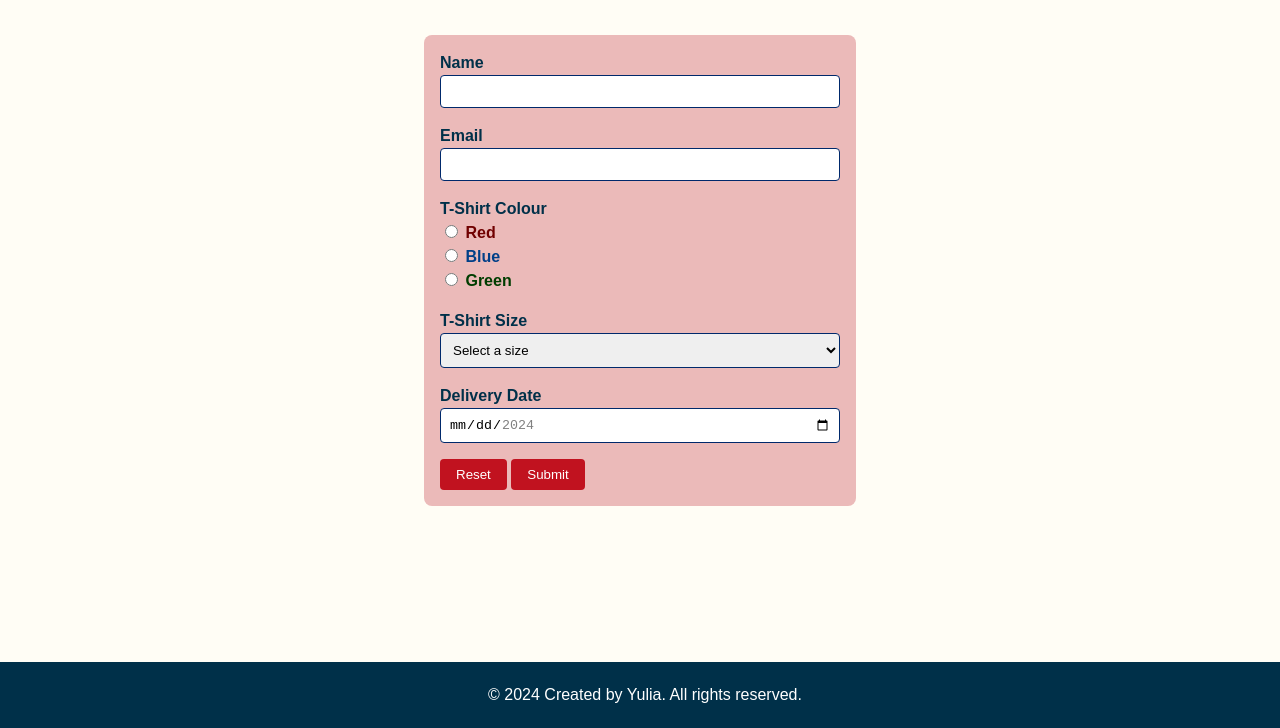
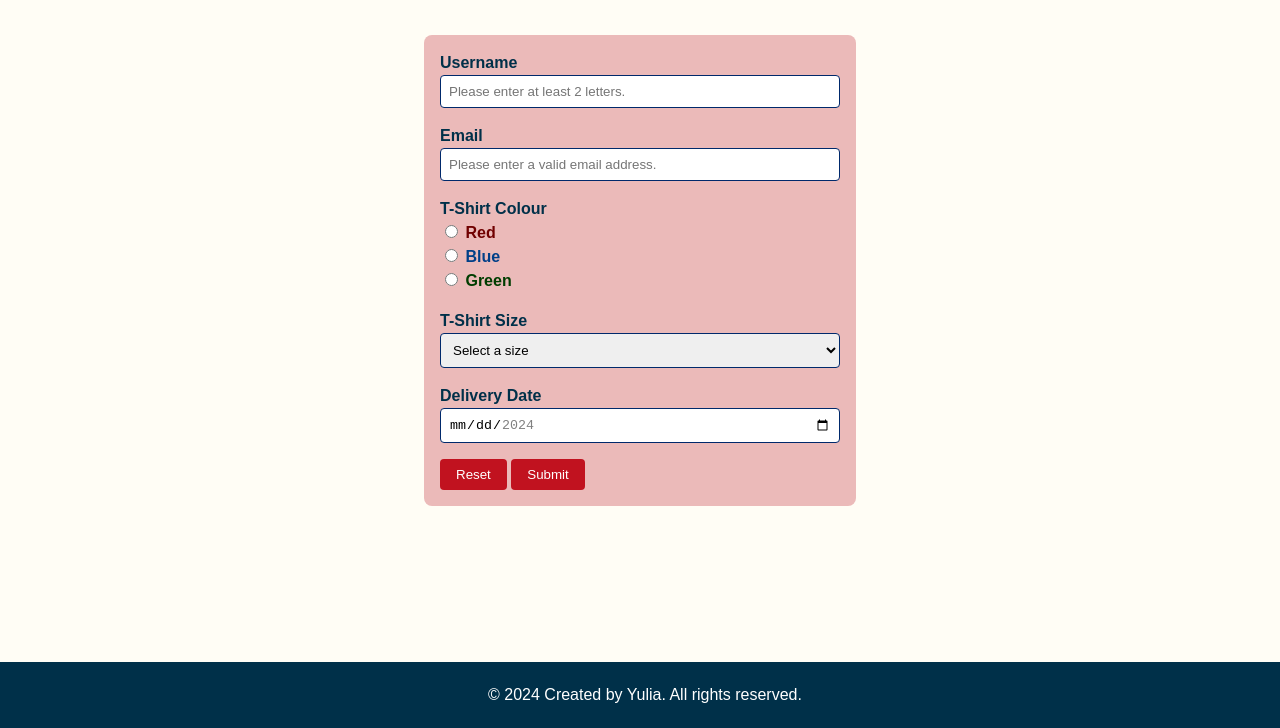
Before and after one commit to CodeYourFuture/Module-User-Focused-Data, a website: page Form-Controls/index.html in a window 1280 px wide. Shown: the part 72-800 px from the top of the page. Drawn offline with Linux system fonts and the light colour scheme.

Commit message:
Replace with username and placeholder

```diff
--- a/Form-Controls/index.html
+++ b/Form-Controls/index.html
@@ -15,12 +15,12 @@
   <main>
   <form>
     <div>
-      <label for="name">Name</label>
-      <input type="text" id="name" name="name" required pattern="[A-Za-z\s]{2,}" title="Please enter at least 2 letters.">
+      <label for="username">Username</label>
+      <input type="text" id="username" name="username" required pattern="[A-Za-z\s]{2,}" placeholder="Please enter at least 2 letters.">
     </div>
     <div>
       <label for="email">Email</label>
-      <input type="email" id="email" name="email" required pattern="[a-zA-Z0-9._%+-]+@[a-zA-Z0-9.-]+\.[a-zA-Z]{2,}$" title="Please enter a valid email address.">
+      <input type="email" id="email" name="email" required pattern="[a-zA-Z0-9._%+-]+@[a-zA-Z0-9.-]+\.[a-zA-Z]{2,}$" placeholder="Please enter a valid email address.">
     </div>
 
     <div>
```
